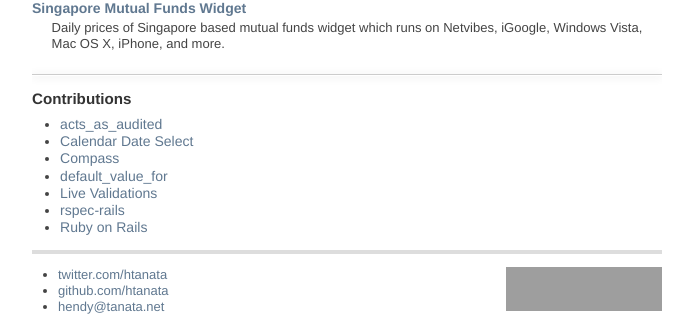
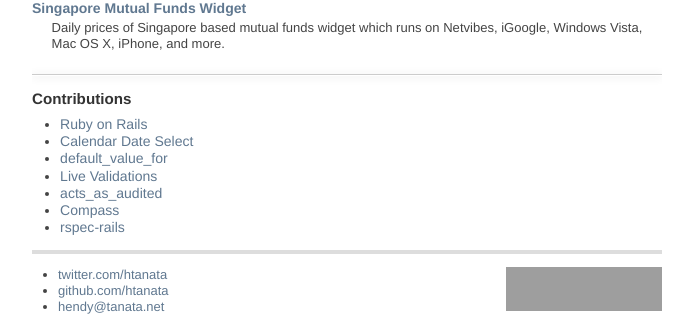
Before and after one commit to htanata/htanata.github.com, a Jekyll site: the page built from open_source.html, in a window 1280 px wide, cut to the strip 272-596 px from the top of the page. Shown: the whole strip, without its empty margins (293-986 px from the left). Built offline with Jekyll 4.4.1, drawn with Linux system fonts in a browser that asks for light colours; nearby versions of some CDN libraries; some web fonts are replaced; some of the changed lines change nothing that is shown; grey boxes are pictures that could not be loaded.

Commit message:
Reorder open source contributions by significance.

```diff
--- a/open_source.html
+++ b/open_source.html
@@ -38,13 +38,10 @@ title: Open Source
     <h2>Contributions</h2>
     <ul>
       <li>
-        <a href="https://github.com/collectiveidea/acts_as_audited/commits/master?author=htanata">acts_as_audited</a>
+        <a href="http://contributors.rubyonrails.org/contributors/hendy-tanata/commits">Ruby on Rails</a>
       </li>
       <li>
         <a href="https://github.com/timcharper/calendar_date_select/commits/master?author=htanata">Calendar Date Select</a>
-      </li>
-      <li>
-        <a href="https://github.com/chriseppstein/compass/commits/stable?author=htanata">Compass</a>
       </li>
       <li>
         <a href="https://github.com/FooBarWidget/default_value_for/commits/master?author=htanata">default_value_for</a>
@@ -53,10 +50,13 @@ title: Open Source
         <a href="https://github.com/augustl/live-validations/commits/master?author=htanata">Live Validations</a>
       </li>
       <li>
-        <a href="https://github.com/dchelimsky/rspec-rails/commits/master?author=htanata">rspec-rails</a>
+        <a href="https://github.com/collectiveidea/acts_as_audited/commits/master?author=htanata">acts_as_audited</a>
       </li>
       <li>
-        <a href="http://contributors.rubyonrails.org/contributors/hendy-tanata/commits">Ruby on Rails</a>
+        <a href="https://github.com/chriseppstein/compass/commits/stable?author=htanata">Compass</a>
+      </li>
+      <li>
+        <a href="https://github.com/dchelimsky/rspec-rails/commits/master?author=htanata">rspec-rails</a>
       </li>
     </ul>
   </article>
```
